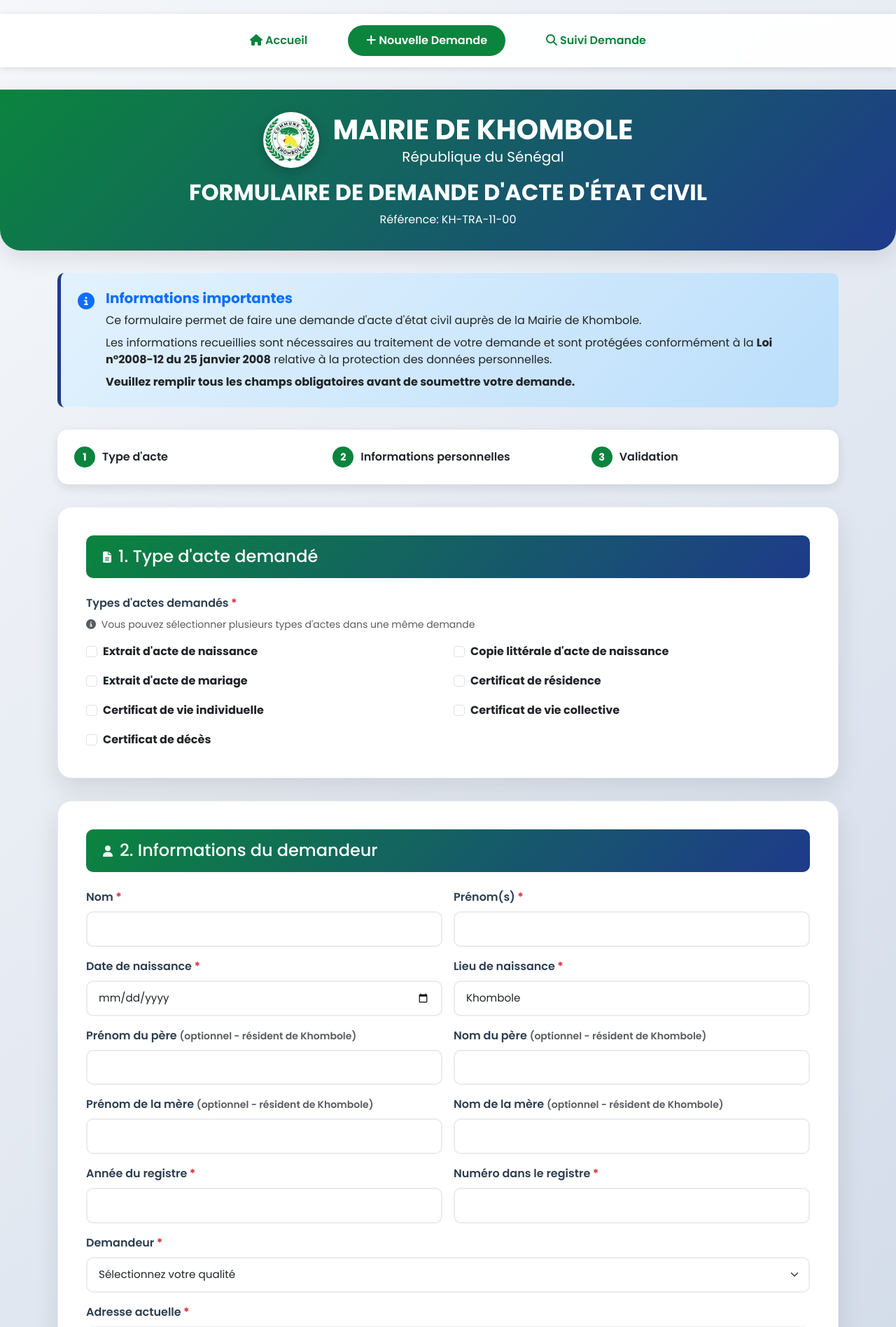
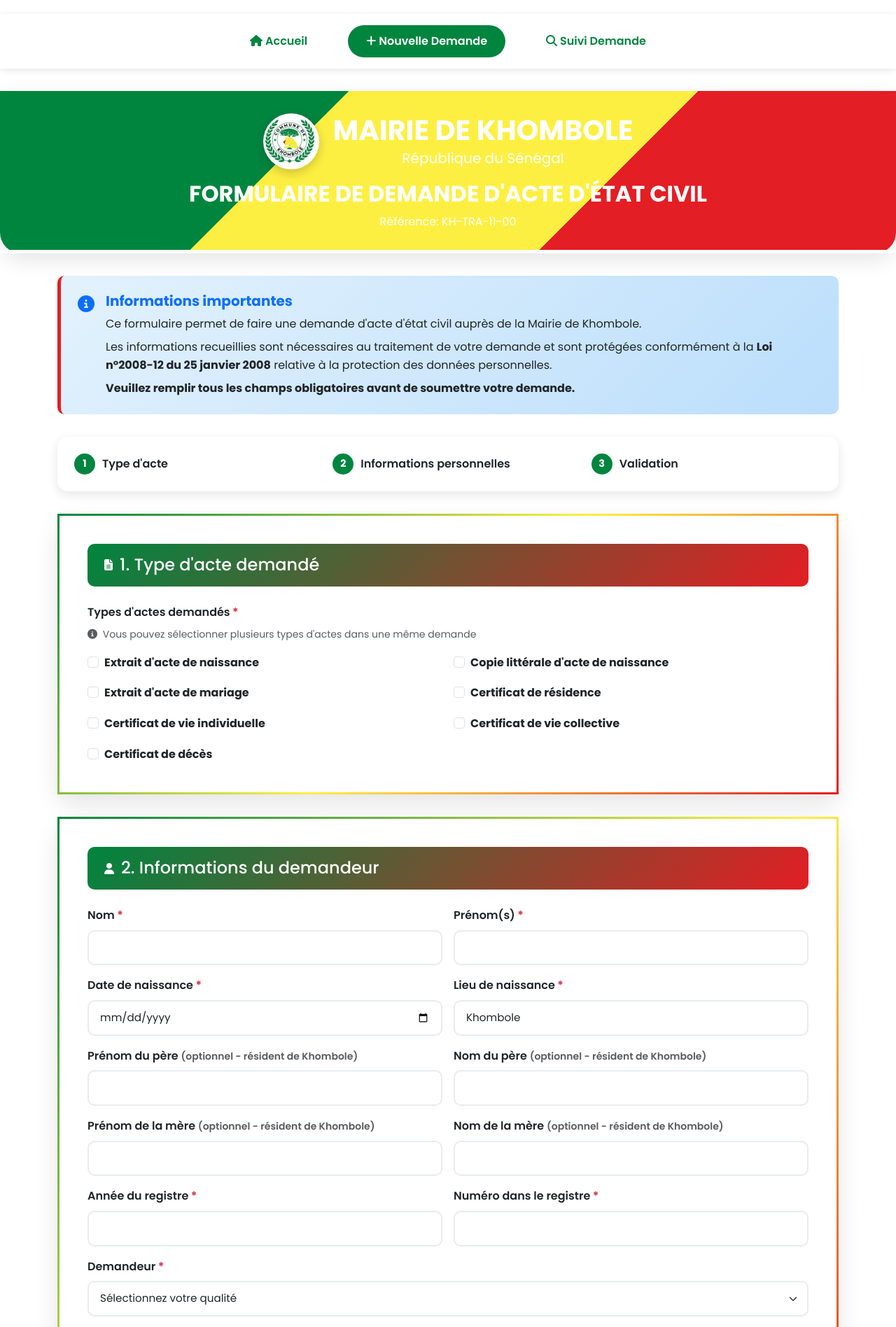
Before and after one commit to SySamba/extrait-en-ligne, a PHP site: page /mairie-khombole/demande_acte.php in a window 1280 px wide. Shown: the top 1896 px of the page at 70% size. Run offline with PHP 8.4, Linux system fonts and the light colour scheme.

Commit message:
Intégration thème Sénégal sur toutes les pages principales - dominance blanc pour accessibilité

```diff
--- a/demande_acte.php
+++ b/demande_acte.php
@@ -13,14 +13,18 @@
     <!-- Google Fonts -->
     <link href="https://fonts.googleapis.com/css2?family=Poppins:wght@300;400;500;600;700&display=swap" rel="stylesheet">
 
+    <!-- Thème Sénégal -->
+    <link href="assets/css/senegal-theme.css" rel="stylesheet">
+
     <style>
+        /* Variables héritées du thème Sénégal */
         :root {
-            --primary-color: #0b843e;
-            --secondary-color: #f4e93d;
-            --accent-color: #1e3a8a;
-            --text-dark: #2c3e50;
-            --bg-light: #f8f9fa;
-            --border-color: #e9ecef;
+            --primary-color: var(--senegal-vert);
+            --secondary-color: var(--senegal-jaune);
+            --accent-color: var(--senegal-rouge);
+            --text-dark: var(--texte-fonce);
+            --bg-light: var(--blanc-principal);
+            --border-color: var(--gris-clair);
         }
 
         * {
@@ -28,18 +32,37 @@
         }
 
         body {
-            background: linear-gradient(135deg, #f5f7fa 0%, #c3cfe2 100%);
+            background: var(--blanc-principal);
             min-height: 100vh;
             padding: 20px 0;
+            color: var(--texte-fonce);
         }
 
         .header-section {
-            background: linear-gradient(135deg, var(--primary-color) 0%, var(--accent-color) 100%);
+            /* Drapeau sénégalais en dégradé */
+            background: linear-gradient(135deg,
+                var(--senegal-vert) 0%,
+                var(--senegal-vert) 33%,
+                var(--senegal-jaune) 33%,
+                var(--senegal-jaune) 66%,
+                var(--senegal-rouge) 66%,
+                var(--senegal-rouge) 100%);
             color: white;
             padding: 2rem 0;
             margin-bottom: 2rem;
             border-radius: 0 0 30px 30px;
             box-shadow: 0 10px 30px rgba(0,0,0,0.1);
+            position: relative;
+        }
+
+        .header-section::after {
+            content: '';
+            position: absolute;
+            bottom: 0;
+            left: 0;
+            right: 0;
+            height: 5px;
+            background: var(--blanc-principal);
         }
 
         .logo-container {
@@ -79,12 +102,13 @@
         }
 
         .form-container {
-            background: white;
+            background: var(--blanc-principal);
+            border: 3px solid transparent;
+            border-image: linear-gradient(135deg, var(--senegal-vert), var(--senegal-jaune), var(--senegal-rouge)) 1;
             border-radius: 20px;
             box-shadow: 0 15px 35px rgba(0,0,0,0.1);
             padding: 2.5rem;
             margin-bottom: 2rem;
-            border: 1px solid var(--border-color);
         }
 
         .section-header {
```
Also changed, not shown: admin_login.php (+13 -6 lines), detail_demande.php (+33 -8 lines), liste_demandes.php (+31 -6 lines), suivi_demande.php (+33 -8 lines).
